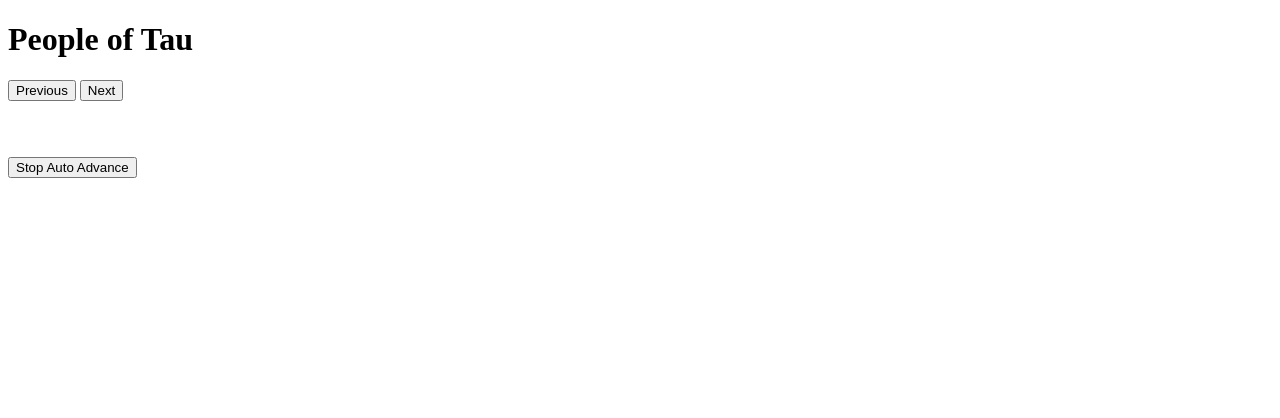
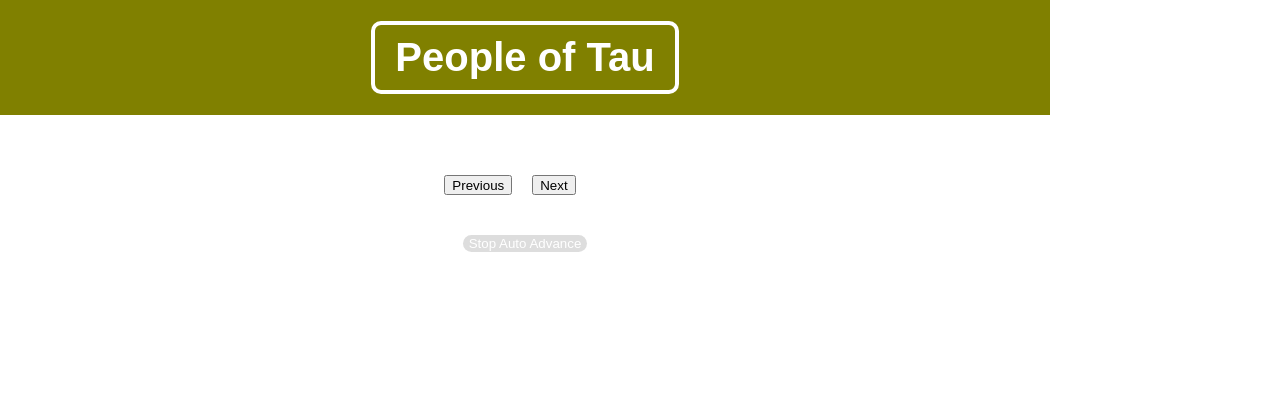
Before and after one commit to jamesericson/prime_assignment_02, a plain HTML site: page index.html in a window 1280 px wide. Drawn offline with Linux system fonts and the light colour scheme; no server answers.

Commit message:
added style

```diff
--- a/index.html
+++ b/index.html
@@ -3,21 +3,33 @@
   <head>
     <meta charset="utf-8">
     <title>Weekend Assignment #2</title>
+    <link rel="stylesheet" href="style.css">
     <script src="scripts/jquery-min.js" charset="utf-8"></script>
     <script src="scripts/app.js" charset="utf-8"></script>
   </head>
+
   <body>
-    <h1>People of Tau</h1>
+    <header>
+      <div class="top">
+        <h1>People of Tau</h1>
+      </div>
 
-    <button class='navigate-buttons' id='previous' >Previous</button>
-    <button class='navigate-buttons' id='next' >Next</button>
-    <div id="index"></div>
-    <p class="index-names" data=""></p>
-    <div id="profile-pic"></div>
-    <h2 class="profile-text" id="profile-name"></h2>
-    <p class="profile-text" id="profile-info"></p>
+    </header>
+    <section class='wrapper'>
+      <div id="index-nav"></div>
 
-    <div id="index-nav"></div>
-    <br><br><button id="pause-button" name='stop' >Stop Auto Advance</button>
+      <div class='content'>
+        <button class='navigate-buttons' id='previous' >Previous</button>
+        <div id="profile-pic"></div>
+        <button class='navigate-buttons' id='next' >Next</button>
+
+      </div>
+      <div class="profile-text">
+        <h2  id="profile-name"></h2>
+        <p id="profile-info"></p>
+      </div>
+
+    </section>
+    <button id="pause-button" name='stop' >Stop Auto Advance</button>
   </body>
 </html>
--- a/scripts/app.js
+++ b/scripts/app.js
@@ -28,7 +28,7 @@ $( document ).ready( function(){
       if (currentIndex > profiles.length-1){currentIndex = 0;}
       displayProfile(currentIndex);
     } //end (first) if
-  }, 1000);
+  }, 10000);
 
 //BUTTON LISTENERS//
     $('.navigate-buttons').on('click', clickedNextOrPrevious);
@@ -83,6 +83,10 @@ $( document ).ready( function(){
       $('#profile-pic').html(profilePic);
       $('#profile-name').text(name);
       $('#profile-info').text(person.info);
+      // console.log(  $( ".not-current-index").attr(index) );
+      // $( ".not-current-index").attr(index).removeClass("not-current-index");//.addClass('current-index');
+      //
+
     }; // end displayProfiles
 
     function displayIndexNav(array){
@@ -90,7 +94,8 @@ $( document ).ready( function(){
         var person = array[i];
         $("#index-nav").append("<div class='name-button'></div>");
         var $el = $("#index-nav").children().last();
-        $el.append("<button>" + person.first_name + "</button>");
+        $el.append("<button class='not-current-index' >" + person.first_name + "</button>");
+        $el.attr('id', 'index'+i );
         $el.attr('name', i );
       }// end for
     } // end displayIndexNav
--- a/style.css
+++ b/style.css
@@ -0,0 +1,102 @@
+html, body, h1, h2, h3, p, ul, li, a {
+  padding: 0;
+  border: 0;
+  margin: 0;
+  font-size: 100%;
+  font: inherit;
+}
+
+html {
+  background-color: white;
+  min-width: 915px;
+  max-width: 1050px;
+}
+
+.top {
+    background-color: olive;
+    width: auto;
+    padding: 1px;
+    margin-bottom: 40px;
+}
+
+h1{
+  width: 280px;
+  font: bold 40px Arial, Helvetica, sans-serif;
+  color: white;
+  text-align: center;
+  border: 4px solid white;
+  border-radius: 10px;
+  margin: 20px auto;
+  padding: 10px;
+  display: block;
+}
+
+#pause-button {
+  display: block;
+  margin: 20px auto;
+  color: white;
+  background-color: #DDDDDD;
+  border: none;
+  border-radius: 10px;
+}
+
+.wrapper {
+  display: flex;
+}
+
+img {
+  width: 450px;
+  height: auto;
+  border-radius: 10px;
+}
+
+.content{
+  display: flex;
+  margin: 0 auto;
+}
+
+#index-nav {
+  margin-top: 30px;
+  text-align: right;
+  min-width: 100px;
+  max-width: 100px;
+}
+
+.not-current-index {
+  color: olive;
+}
+
+.current-index {
+  background-color: olive;
+  color: white;
+  border: none;
+  border-radius: 5px;
+  font-size: 12px;
+  margin: 1px;
+}
+
+#profile-pic {
+  text-align: center
+}
+
+.navigate-buttons {
+  margin: 20px 10px;
+  height: 20px;
+}
+
+.profile-text {
+  position: relative;
+  right: 80px;
+  top: 200px;
+  min-width: 130px;
+  max-width: 130px;
+}
+
+.profile-text h2 {
+  font-weight: bolder;
+  font-size: 20px;
+}
+
+.profile-text p {
+  font-size: 10px;
+}
```
